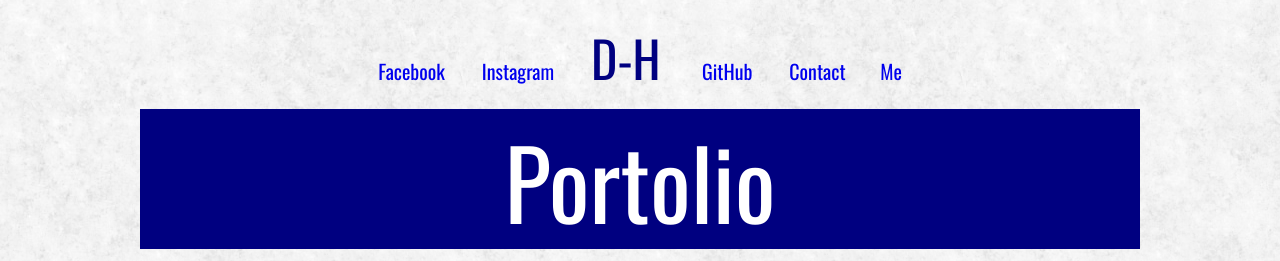
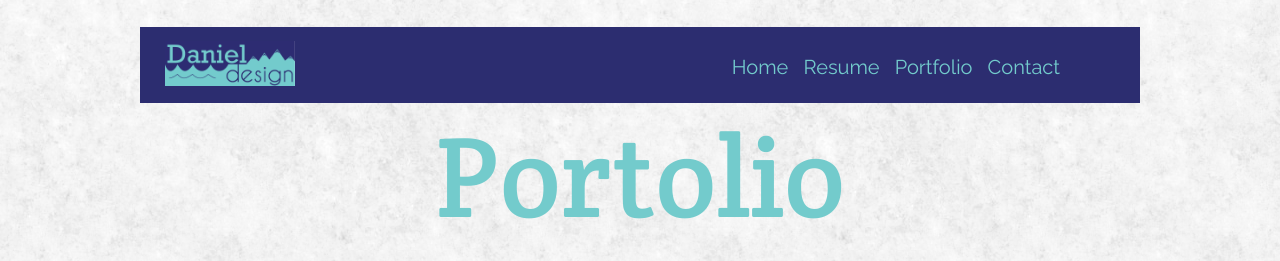
Before and after one commit to dhelm2/P4Resume, a plain HTML site: page index.html in a window 1280 px wide. Shown: the top 261 px of the page. Drawn offline with nearby package versions, Linux system fonts and the light colour scheme.

Commit message:
Portfolio

```diff
--- a/css/styles.css
+++ b/css/styles.css
@@ -1,16 +1,33 @@
 /* Your Website Styles */
 header	{
-color: navy;
+color: #2c2d70;
 font-family: 'Oswald', sans-serif;
 }
 
 body{
 	background: url(../img/bg.png);
-	font-family: 'Oswald', sans-serif;
+	font-family: 'Raleway', serif;
 	font-size: 20px;
 }
 
+h1 a {
+	background: url(../img/LogoF.png) no-repeat;
+	display: block;
+	text-indent: 100%;
+	white-space: nowrap;
+	overflow: hidden;
+	float: left;
+	max-width:15%;
+	max-height:50%;
+	background-size: contain;
+	margin-top: 14px;
+	margin-left: 25px;
+	}
 
+header {
+	background: #2c2d70;
+	height: 76px;
+}
 #image {
 	margin-top: 15px;
 
@@ -22,25 +39,29 @@ body{
 
 
 #banner {
-	background: navy;
 	text-align: center;
 	height: 100px;
-	font-size: 96px;
-	margin-top: 15px;
-	color: white;
-	padding-bottom: 40px;
-	font-family: 'Oswald', sans-serif;
+	font-size: 115px;
+	color: #73cbcc;
+	padding-bottom: 50px;
+	font-family: 'Crete Round', serif;;
 }
+
+#navigationlinks {
+	height: 59px;
+}
+
 
 #navigationlinks ul
 {
+font-family: 'Raleway', sans-serif;
 margin: 0;
 padding: 0;
 list-style-type: none;
-text-align: center;
-padding-top: 20px;
-font-size: 30px;
-word-spacing: 30px;
+text-align: right;
+font-size: 20px;
+word-spacing: 10px;
+margin-right: 80px;
 }
 
 #navigationlinks ul li {
@@ -52,13 +73,19 @@ word-spacing: 30px;
 #navigationlinks ul li a {
 text-decoration: none;
 font-size: 20px;
+color: #73cbcc;
 }
 
+#about {
+text-align: justify;
 
+}
 
+#major {
+text-align: left;
 
+}
 
-/* Show Grid */
-.showgrid {
-	background: url("../img/grid-bg.png") repeat-y;
+#hobbies {
+	text-align: justify;
 }
--- a/index.html
+++ b/index.html
@@ -7,8 +7,8 @@
 
   <link rel="stylesheet" href="css/normalize.css">
   <link rel="stylesheet" href="css/grid.css">
-  <link href='http://fonts.googleapis.com/css?family=Oswald' rel='stylesheet' type='text/css'>
-  <link href='http://fonts.googleapis.com/css?family=Oswald:300' rel='stylesheet' type='text/css'>
+<link href='http://fonts.googleapis.com/css?family=Crete+Round' rel='stylesheet' type='text/css'>
+  <link href='http://fonts.googleapis.com/css?family=Raleway' rel='stylesheet' type='text/css'>
   <link rel="stylesheet" href="css/styles.css">
 
 </head>
@@ -16,13 +16,19 @@
 	<!-- No content Before-->
 <div class="container">
 	<header>
+
+
+<h1 class"grid_3 alpha">
+  <a href="http://">Daniel design</a>
+</h1>
+
+
 <div id="navigationlinks">
 <ul>
-<li><a href="https://www.facebook.com/danny.helm.9">Facebook</a></li>
-<li><a href="http://instagram.com/danny.helm">Instagram</a></li>
-<li> D-H </li>
-<li><a href="https://github.com/dhelm2">GitHub</a></li>
-<li><a href="mailto:danny.helm@yahoo.com">Contact Me</a></li>
+<li><a href="https://www.facebook.com/danny.helm.9">Home</a></li>
+<li><a href="http://dhelm2.github.io/Final-Resume">Resume</a></li>
+<li><a href="http://dhelm2.github.io/P4Resume">Portfolio</a></li>
+<li><a href="mailto:danny.helm@yahoo.com">Contact</a></li>
 
 </ul>
 </div>
```
Also changed, not shown: img/LogoF.png (added).
